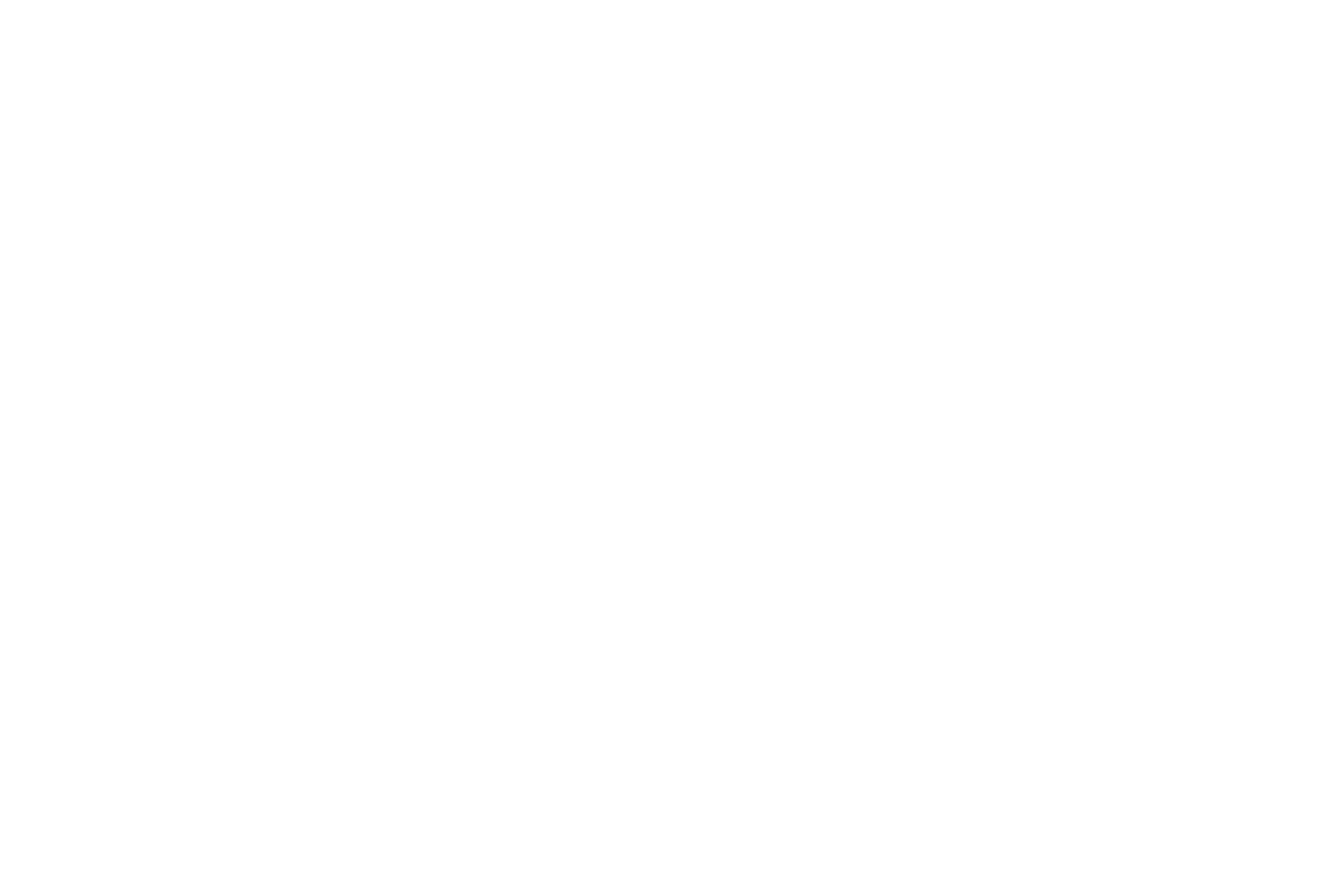
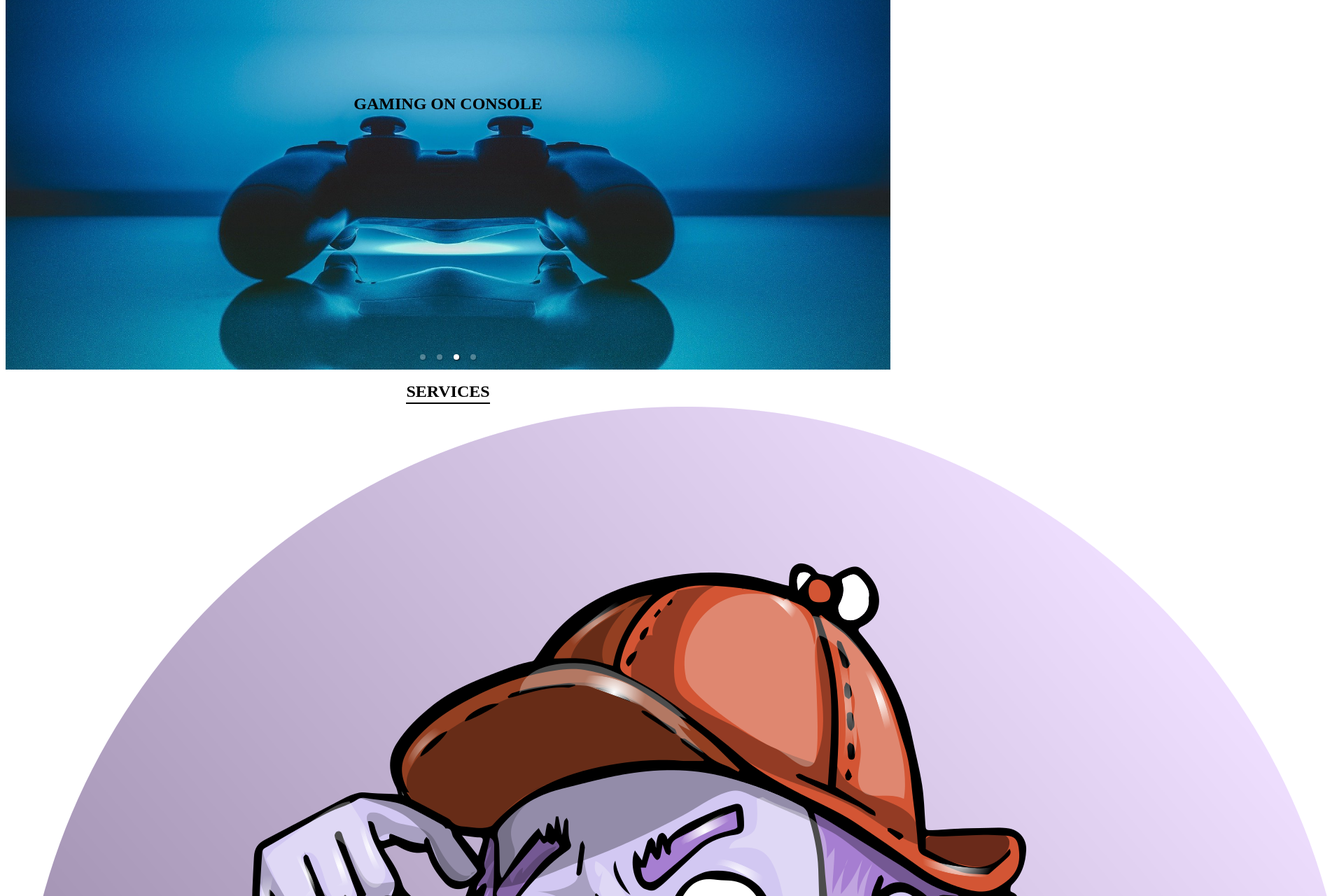
Before and after one commit to SatyaS18/react-video-hub, a React (Create React App) app: page / in a window 1280 px wide. Before the commit this address had no page. Shown: the part 280-1560 px from the top of the page at 70% size, 1920 px wide, since content can reach past the window. Before the commit the page ends 800 px from the top, so only its background shows below. Built offline with nearby package versions, Linux system fonts and the light colour scheme; the HTML template or start-up script is replaced by a standard one.

Commit message:
added home component

```diff
--- a/src/App.js
+++ b/src/App.js
@@ -1,13 +1,14 @@
 import React from 'react';
 import { BrowserRouter as Router, Route, Routes } from 'react-router-dom';
 import Header from './components/Header';
+import Home from './components/Home';
 
 function App() {
   return (
     <Router>
       <Header />
       <Routes>
-        <Route />
+        <Route path="/" element={<Home />} />
       </Routes>
     </Router>
   );
--- /dev/null
+++ b/src/components/Home.jsx
@@ -0,0 +1,107 @@
+import { Box, Container, Heading, Image, Stack, Text } from '@chakra-ui/react';
+import React from 'react';
+import { Carousel } from 'react-responsive-carousel';
+import 'react-responsive-carousel/lib/styles/carousel.min.css';
+
+import img1 from '../assets/1.jpg';
+import img2 from '../assets/2.jpg';
+import img3 from '../assets/3.jpg';
+import img4 from '../assets/4.jpg';
+import img5 from '../assets/5.png';
+
+const headingOptions = {
+  pos: 'absolute',
+  left: '50%',
+  top: '50%',
+  transform: 'translate(-50%, -50%)',
+  textTransform: 'uppercase',
+  p: '4',
+  fontsize: '10x1',
+};
+
+const Home = () => {
+  return (
+    <Box>
+      <MyCarousel />
+
+      <Container maxW={'container.xl'} minH={'100vh'} p="16">
+        <Heading
+          textTransform={'uppercase'}
+          py="2"
+          w={'fit-content'}
+          borderBottom="2px solid"
+          margin={'auto'}
+        >
+          Services
+        </Heading>
+
+        <Stack
+          h="full"
+          p={'4'}
+          alignItems={'center'}
+          direction={['column', 'row']}
+        >
+          <Image src={img5} h={['40', '400']} filter={'hue-rotate(-130deg)'} />
+
+          <Text
+            letterSpacing={'widest'}
+            lineHeight={'190%'}
+            p={['4', '16']}
+            textAlign={'center'}
+          >
+            Lorem, ipsum dolor sit amet consectetur adipisicing elit. Inventore
+            deleniti sequi beatae ea quos nam, laudantium debitis magnam aperiam
+            ullam, cum consectetur consequuntur voluptate officia excepturi
+            rerum voluptatum reiciendis blanditiis!Lorem, ipsum dolor sit amet
+            consectetur adipisicing elit. Inventore deleniti sequi beatae ea
+            quos nam, laudantium debitis magnam aperiam ullam, cum consectetur
+            consequuntur voluptate officia excepturi rerum voluptatum reiciendis
+            blanditiis!Lorem, ipsum dolor sit amet consectetur adipisicing elit.
+            Inventore deleniti sequi beatae ea quos nam, laudantium debitis
+            magnam aperiam ullam, cum consectetur consequuntur voluptate officia
+            excepturi rerum voluptatum reiciendis blanditiis!
+          </Text>
+        </Stack>
+      </Container>
+    </Box>
+  );
+};
+
+const MyCarousel = () => (
+  <Carousel
+    autoPlay
+    infiniteLoop
+    interval={2000}
+    showStatus={false}
+    showThumbs={false}
+    showArrows={false}
+  >
+    <Box w="full" h={'100vh'}>
+      <Image src={img1} h="full" w={'full'} objectFit={'cover'} />
+      <Heading bgColor={'blackAlpha.600'} color={'white'} {...headingOptions}>
+        Watch The Future
+      </Heading>
+    </Box>
+
+    <Box w="full" h={'100vh'}>
+      <Image src={img2} h="full" w={'full'} objectFit={'cover'} />
+      <Heading bgColor={'whiteAlpha.900'} color={'black'} {...headingOptions}>
+        Future is Gaming
+      </Heading>
+    </Box>
+    <Box w="full" h={'100vh'}>
+      <Image src={img3} h="full" w={'full'} objectFit={'cover'} />
+      <Heading bgColor={'whiteAlpha.600'} color={'black'} {...headingOptions}>
+        Gaming on Console
+      </Heading>
+    </Box>
+    <Box w="full" h={'100vh'}>
+      <Image src={img4} h="full" w={'full'} objectFit={'cover'} />
+      <Heading bgColor={'whiteAlpha.600'} color={'black'} {...headingOptions}>
+        Night Life is Cool
+      </Heading>
+    </Box>
+  </Carousel>
+);
+
+export default Home;
```
